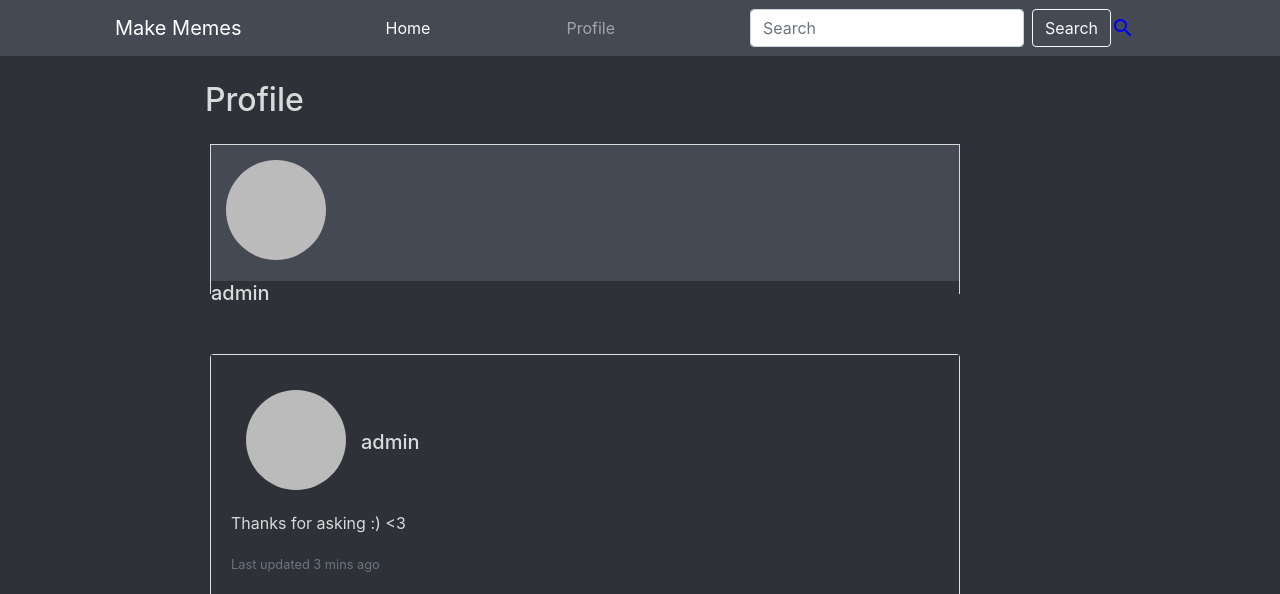
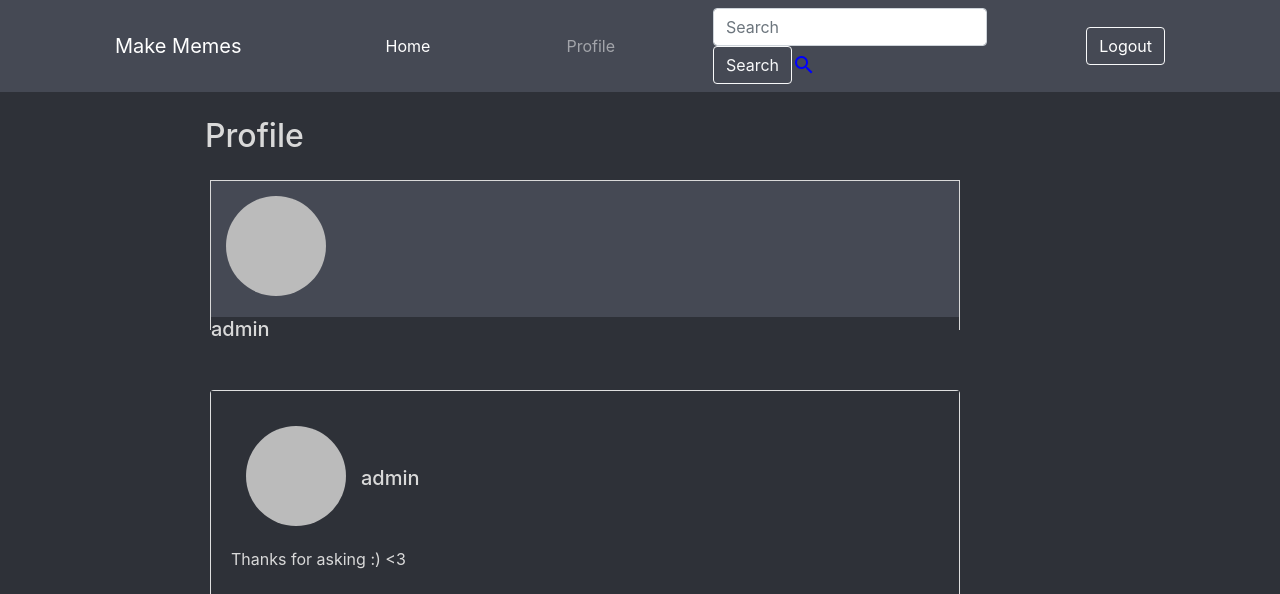
Before and after one commit to Mohamed-code-13/Make-Memes-Social-Media-Platform, a Django app: page /profile/ in a window 1280 px wide. Shown: the top 594 px of the page. Run offline with Django 3.2, Linux system fonts and the light colour scheme; a user stored in the database is signed in; data comes from the database, SQL or seed files in the repository; both versions use the stored data as it was after the commit; some libraries are stand-ins or nearby versions.

Commit message:
Fixing some bugs. Activating the "Vote up" and "Vote down" buttons. Making the "Logout" Button.

```diff
--- a/MakeMemes/models.py
+++ b/MakeMemes/models.py
@@ -5,10 +5,12 @@ from django.db import models
 
 # creating a new model.
 class Post(models.Model):
+    objects = None
     user = models.ForeignKey(User, on_delete=models.CASCADE, related_name="posts", null=True)
 
     text = models.CharField(max_length=256)
     created = models.DateTimeField(auto_now=True)
+    vote = models.IntegerField(default=0)
 
     # display the name of the object instead of object1, object2 and so on.
     def __str__(self):
--- a/MakeMemes/urls.py
+++ b/MakeMemes/urls.py
@@ -5,5 +5,5 @@ urlpatterns = [
     path('home/', views.home, name='home'),
     path('profile/', views.profile, name='profile'),
     path('home/add_post/', views.add_post, name='add'),
-
+    path('home/vote/<int:id_post>', views.vote, name='vote')
 ]
--- a/MakeMemes/views.py
+++ b/MakeMemes/views.py
@@ -22,11 +22,22 @@ def add_post(request):
 
 def profile(request):
     posts = Post.objects.all().order_by('-created')
-    p = str(posts).split('Post')
-    # print(posts.user)
-    # print(posts.text)
 
     return render(request, 'SocialMedia/profile.html', {
         'posts': posts,
         'name': request.user
     })
+
+def vote(request, id_post):
+    if request.method == 'POST':
+        if request.POST.get('vote_up'):
+            post = Post.objects.get(id=id_post)
+            post.vote += 1
+            post.save()
+            return HttpResponseRedirect('/home')
+
+        else:
+            post = Post.objects.get(id=id_post)
+            post.vote -= 1
+            post.save()
+            return HttpResponseRedirect('/home')
--- a/SocialMedia/settings.py
+++ b/SocialMedia/settings.py
@@ -127,4 +127,4 @@ STATICFILES_DIRS = (os.path.join(BASE_DIR, 'static'),)
 CRISPY_TEMPLATE_PACK="bootstrap4"
 
 LOGIN_REDIRECT_URL = "/home/"
-LOGOUT_REDIRECT_URL = "/"
+LOGOUT_REDIRECT_URL = "/log/"
--- a/SocialMedia/urls.py
+++ b/SocialMedia/urls.py
@@ -22,4 +22,5 @@ urlpatterns = [
     path('', include('MakeMemes.urls')),
     path('', views.register, name='register'),
     path('', include("django.contrib.auth.urls")),
+    path('log/', views.logout, name='logout')
 ]
--- a/register/views.py
+++ b/register/views.py
@@ -20,3 +20,6 @@ def sign(request):
     form = UserCreationForm()
 
     return render(request, 'base.html', {'form': form})
+
+def logout(request):
+    return redirect("/login")
--- a/static/css/style.css
+++ b/static/css/style.css
@@ -63,7 +63,7 @@ img {
 }
 
 .vote {
-    margin-left: 40px;
+    margin-left: 25px;
 }
 
 .up {
--- a/templates/SocialMedia/profile.html
+++ b/templates/SocialMedia/profile.html
@@ -19,10 +19,10 @@
                         <span class="dot"></span>
                       </div>
                     <div class="info name">
-                        <h5 class="card-title">{{ post.user }}</h5>
+                        <h5 class="card-title">{{ name }}</h5>
                       </div>
                     <p class="card-text">{{ post.text }} </p>
-                    <p class="card-text"><small class="text-muted">Last updated 3 mins ago</small></p>
+                    <p class="card-text"><small class="text-muted">{{ post.created }}</small></p>
                   </div>
                     <img src="https://cdn.britannica.com/67/197567-131-1645A26E/Scottish-fold-cat-feline.jpg">
 
@@ -40,7 +40,7 @@
                          </button>
 
                         <div class="vote">
-                            0
+                            {{ post.vote }}
                          </div>
 
                         <button class="js-vote-down-btn grid--cell s-btn s-btn__unset c-pointer btn" title="This answer is not useful" aria-pressed="false" aria-label="down vote" data-selected-classes="fc-theme-primary">
--- a/templates/base.html
+++ b/templates/base.html
@@ -16,7 +16,15 @@
 
         <link href="https://fonts.googleapis.com/icon?family=Material+Icons" rel="stylesheet">
 
+        <style>
 
+        .log {
+            color: white;
+        }
+        .log:hover {
+            color: black;
+        }
+        </style>
     </head>
     <body>
 
@@ -49,9 +57,13 @@
                         <input class="form-control mr-sm-2" type="search" placeholder="Search" aria-label="Search">
                         <button class="btn btn-outline-light my-2 my-sm-0" type="submit">
                             Search
-                      </button>
+                        </button>
                       <i class="material-icons dp48 a" style="color: blue">search</i>
                   </form>
+
+                    <button class="btn btn-outline-light my-2 my-sm-0" type="submit">
+                            <a class="log" href="/logout/">Logout</a>
+                    </button>
             </div>
 
             </div>
```
Also changed, not shown: templates/SocialMedia/index.html (+18 -5 lines), db.sqlite3.
